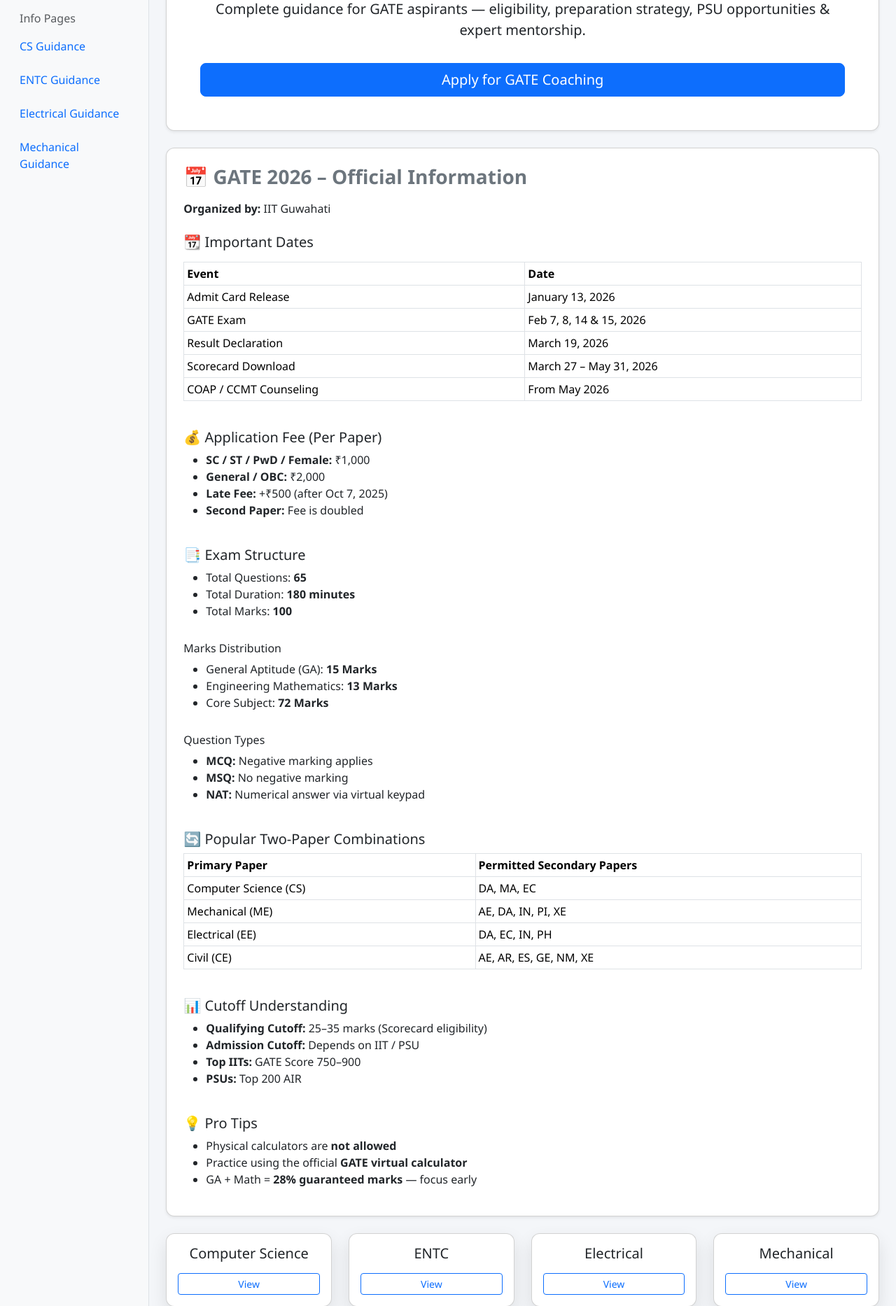
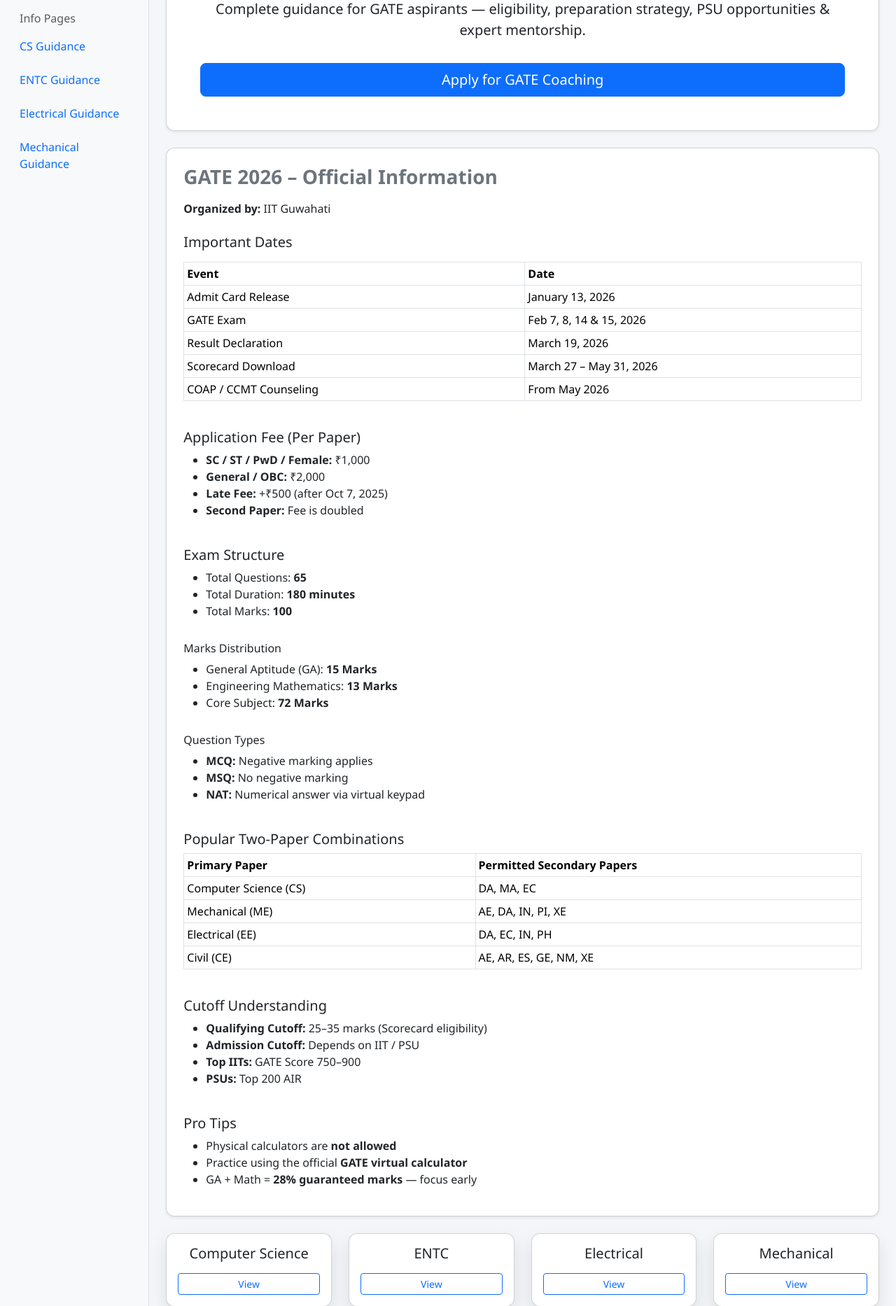
Before and after one commit to UiUxVedu/gateweb, a Django app: page / in a window 1280 px wide. Shown: the part 203-2069 px from the top of the page at 70% size. Run offline with Django 5.2, Linux system fonts and the light colour scheme.

Commit message:
information section

```diff
--- a/gateapp/templates/home/home.html
+++ b/gateapp/templates/home/home.html
@@ -1,7 +1,6 @@
 {% extends "base.html" %}
 {% block content %}
 
-<!-- HERO SECTION -->
 <div class="card p-5 shadow-sm text-center mb-4">
     <h1 class="fw-bold text-primary">GATE Exam Coaching & Guidance</h1>
     <p class="lead mt-3">
@@ -14,15 +13,15 @@
     </a>
 </div>
 
-<!-- ================= GATE 2026 INFORMATION SECTION ================= -->
+<!--GATE INFORMATION-->
 <div class="card p-4 shadow-sm mb-4 fade-in">
-    <h3 class="fw-bold text-secondary mb-3">📅 GATE 2026 – Official Information</h3>
+    <h3 class="fw-bold text-secondary mb-3"> GATE 2026 – Official Information</h3>
 
     <p class="mb-2">
         <strong>Organized by:</strong> IIT Guwahati
     </p>
 
-    <h5 class="mt-3">📆 Important Dates</h5>
+    <h5 class="mt-3"> Important Dates</h5>
     <table class="table table-bordered table-sm mt-2">
         <tr><th>Event</th><th>Date</th></tr>
         <tr><td>Admit Card Release</td><td>January 13, 2026</td></tr>
@@ -32,7 +31,7 @@
         <tr><td>COAP / CCMT Counseling</td><td>From May 2026</td></tr>
     </table>
 
-    <h5 class="mt-4">💰 Application Fee (Per Paper)</h5>
+    <h5 class="mt-4"> Application Fee (Per Paper)</h5>
     <ul>
         <li><strong>SC / ST / PwD / Female:</strong> ₹1,000</li>
         <li><strong>General / OBC:</strong> ₹2,000</li>
@@ -40,7 +39,7 @@
         <li><strong>Second Paper:</strong> Fee is doubled</li>
     </ul>
 
-    <h5 class="mt-4">📑 Exam Structure</h5>
+    <h5 class="mt-4"> Exam Structure</h5>
     <ul>
         <li>Total Questions: <strong>65</strong></li>
         <li>Total Duration: <strong>180 minutes</strong></li>
@@ -61,7 +60,7 @@
         <li><strong>NAT:</strong> Numerical answer via virtual keypad</li>
     </ul>
 
-    <h5 class="mt-4">🔄 Popular Two-Paper Combinations</h5>
+    <h5 class="mt-4"> Popular Two-Paper Combinations</h5>
     <table class="table table-bordered table-sm">
         <tr>
             <th>Primary Paper</th>
@@ -85,7 +84,7 @@
         </tr>
     </table>
 
-    <h5 class="mt-4">📊 Cutoff Understanding</h5>
+    <h5 class="mt-4"> Cutoff Understanding </h5>
     <ul>
         <li><strong>Qualifying Cutoff:</strong> 25–35 marks (Scorecard eligibility)</li>
         <li><strong>Admission Cutoff:</strong> Depends on IIT / PSU</li>
@@ -93,7 +92,7 @@
         <li><strong>PSUs:</strong> Top 200 AIR</li>
     </ul>
 
-    <h5 class="mt-4">💡 Pro Tips</h5>
+    <h5 class="mt-4"> Pro Tips</h5>
     <ul>
         <li>Physical calculators are <strong>not allowed</strong></li>
         <li>Practice using the official <strong>GATE virtual calculator</strong></li>
@@ -101,7 +100,7 @@
     </ul>
 </div>
 
-<!-- ================= COURSE CARDS ================= -->
+<!--COURSE CARDS-->
 <div class="row g-4">
 
   <div class="col-md-3">
```
